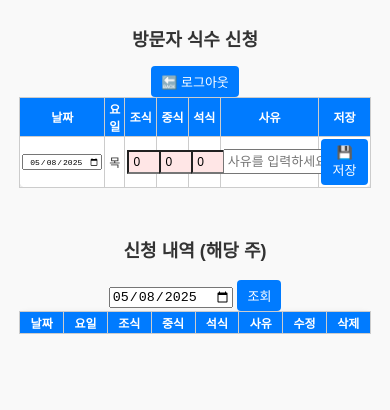
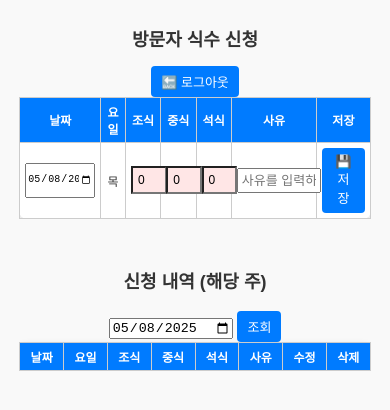
Before and after one commit to jwon2486/mealfrontend, a plain HTML site: page visitor_request.html in a window 390 px wide. Drawn offline with Linux system fonts and the light colour scheme; no server answers.

```diff
--- a/css/visitor_style.css
+++ b/css/visitor_style.css
@@ -138,12 +138,12 @@
 
     table, th, td {
       font-size: 12px;
-      padding: 2px;
+      padding: 5px;
     }
 
     td input {
       font-size: 12px;
-      padding: 3px;
+      padding: 5px;
     }
 
     button {
@@ -160,9 +160,11 @@
       width: 100%;
     }
     .date-input {
-      width: 80px;
+      height: 3.5em;    /* 높이를 늘림 */
+      line-height: 1.2; /* 내부 여백 */
+      width: 70px;
       padding: 0px;
-      font-size: 8px;
+      font-size: 10px;
       white-space: nowrap;
     }
   }
```
